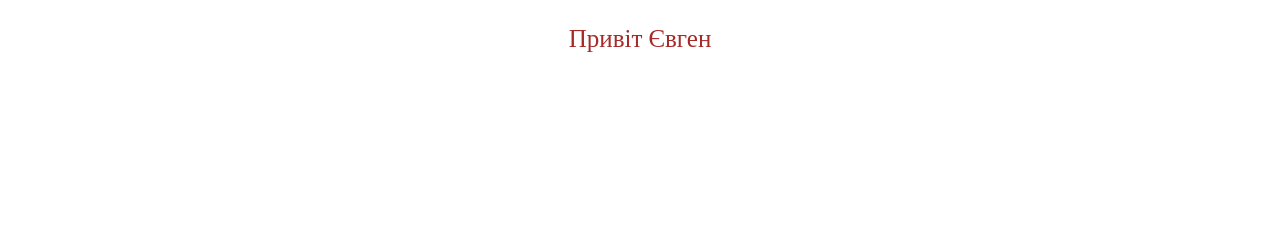
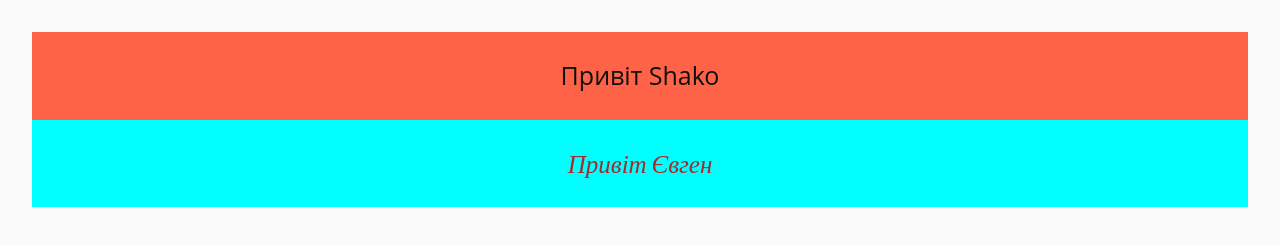
Before and after one commit to Shako1510/Replase-JS-, a plain HTML site: page repit.html in a window 1280 px wide. Drawn offline with Linux system fonts and the light colour scheme.

Commit message:
Додав нову таску для тестів

```diff
--- a/css/common.css
+++ b/css/common.css
@@ -1,13 +1,14 @@
 * {
+
   box-sizing: border-box;
 }
 
+
+
 body {
-  margin: 16px;
-  font-family: -apple-system, BlinkMacSystemFont, 'Segoe UI', Roboto, Oxygen,
-    Ubuntu, Cantarell, 'Open Sans', 'Helvetica Neue', sans-serif;
-  -webkit-font-smoothing: antialiased;
-  -moz-osx-font-smoothing: grayscale;
+  margin: 32px;
+  font-family: 'Open Sans', sans-serif;
+  ;
   background-color: #fafafa;
   color: #212121;
   line-height: 1.5;
@@ -21,6 +22,7 @@ input {
 button {
   padding: 8px 12px;
   cursor: pointer;
+
 }
 
 .item-foto {
@@ -28,3 +30,28 @@ button {
   border-radius: 50%;
 
 }
+
+.varus {
+  font-family: Lato;
+  font-style: italic;
+}
+
+.var {}
+
+.wrap {
+  background-color: aqua;
+  transition: background-color 4000ms;
+}
+
+.inspect {
+  background-color: tomato;
+  transition: background-color 4000ms;
+}
+
+.flex {
+
+  display: flex;
+  flex-direction: column-reverse;
+  transition: flex-direction 3000ms;
+
+}
--- a/js/task-11Repit.js
+++ b/js/task-11Repit.js
@@ -1,4 +1,11 @@
-const result = null && false || 'Mango';
+let result = (Math.random() * (3 - 0) + 0).toFixed(1);
+let result1 = 1.2;
 
+console.log(result)
+console.log(Math.round(result))
 
-console.log(result);
+let link = 'https://somesite.com/about';
+
+if () {
+
+}
--- a/repit.html
+++ b/repit.html
@@ -5,14 +5,29 @@
     <meta charset="UTF-8">
     <meta http-equiv="X-UA-Compatible" content="IE=edge">
     <meta name="viewport" content="width=device-width, initial-scale=1.0">
+    <link href="https://fonts.googleapis.com/css?family=Lato:italic,700" rel="stylesheet" />
+    <link rel="stylesheet" href="css/common.css" />
+
     <title>Document</title>
 </head>
 
 <body>
-    <p style="color: brown; font-size: 25px; text-align: center;">Привіт Євген</p>
+    <div class="flex">
+        <div class="wrap">
+            <p class="varus" style="color: brown; font-size: 25px; text-align: center;">Привіт Євген</p>
+        </div>
+        <div class="inspect">
+            <p class="var" style="color: rgb(16, 15, 15); font-size: 25px; text-align: center;">Привіт Shako</p>
+        </div>
+    </div>
 
     <!-- Підключення скрипта  -->
     <script src="js/task-11Repit.js" type="module"></script>
+    <div>
+        <div></div>
+    </div>
+    <div></div>
+
 </body>
 
 </html>
```
Also changed, not shown: task-01.html (+4 -0 lines).
